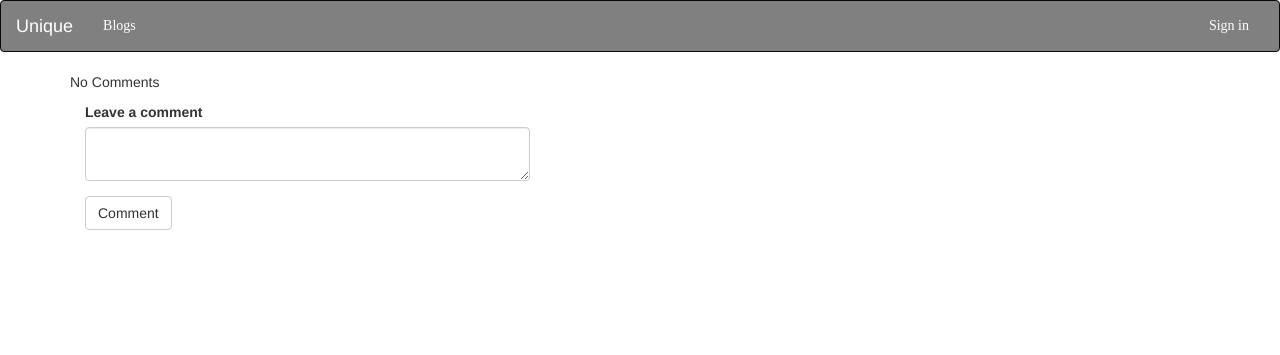
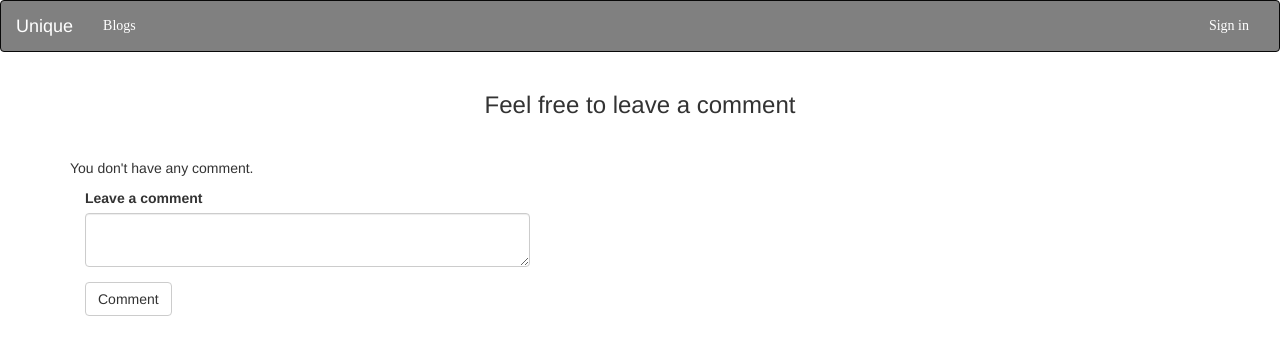
Before and after one commit to UMUTONIRitha/Unique-Blog, a Flask app: page /comment/1 in a window 1280 px wide. Shown: the top 355 px of the page. Run offline with Flask 2, Linux system fonts and the light colour scheme; data that the repository does not hold is empty; some libraries are stand-ins or nearby versions.

Commit message:
add style

```diff
--- a/app/templates/comment.html
+++ b/app/templates/comment.html
@@ -2,25 +2,27 @@
 {% import 'bootstrap/wtf.html' as wtf%}
 {% block content %}
 <div class="container" id="allcomments">
+<h3 style="text-align: center;margin-bottom:40px;">Feel free to leave a comment</h3>
+
     {% if comments %}
-    <h3 class="text-center" id="coms">Write a comment</h3>
+
     <div class="col-md-5 commentform">
         {{ wtf.quick_form(form)}}
     </div>
     {% for comment in comments %}
-    <div class="card w-90 mb-3">
+    <div class="card w-90 mb-3"style>
         <div class="card-body">
             <h5>{{comment.blogs.title}}</h5>
             <p class="card-title">{{ comment.comment }}</p>
             <p class="card-text">{{ comment.user.username}}</p>
-            <a href="{{url_for('.delete_comment',id = comment.id)}}">delete comment</a>
+
         </div>
     </div>
     {% endfor %}
     {% else %}
     <div class="" card w-90 mb-3>
         <div class="card-body">
-            <p class="card-title"> No Comments</p>
+            <p class="card-title"> You don't have any comment.</p>
         </div>
     </div>
     <div class="col-md-5">
```
